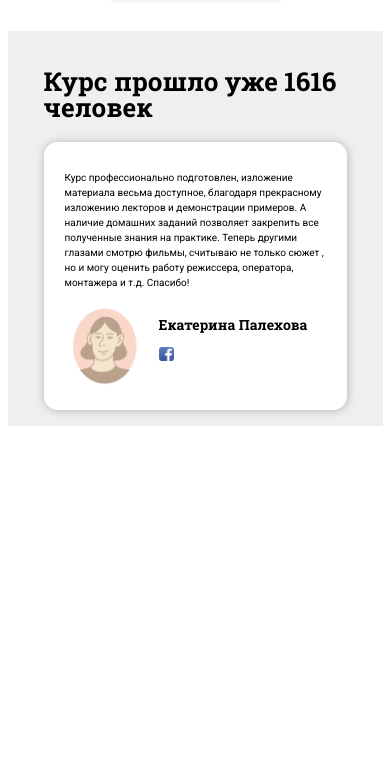
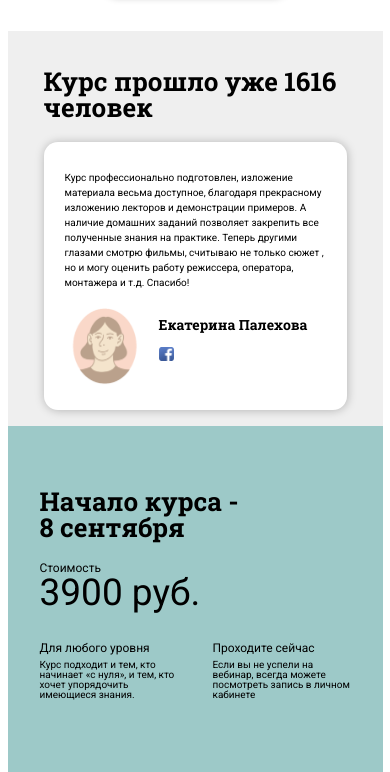
Before and after one commit to PavelG88/Adaptiv-HTML-coding, a plain HTML site: page index.html in a window 390 px wide. Shown: the part 3238-4010 px from the top of the page. Before the commit the page ends 3664 px from the top, so only its background shows below. Drawn offline with Linux system fonts and the light colour scheme.

Commit message:
Added block Start of course

```diff
--- a/index.html
+++ b/index.html
@@ -218,6 +218,27 @@
                     </div>
                 </div>
             </section>
+            <section class="start_kurs">
+                <h2>Начало курса - 8 сентября</h2>
+                <p>Стоимость</p>
+                <p class="cost">3900 руб.</p>
+                <div class="start_kurs_info">
+                    <div class="start_kurs_item">
+                        <h3>Для любого уровня</h3>
+                        <p>
+                            Курс подходит и тем, кто начинает «с нуля», и тем,
+                            кто хочет упорядочить имеющиеся знания.
+                        </p>
+                    </div>
+                    <div class="start_kurs_item">
+                        <h3>Проходите сейчас</h3>
+                        <p>
+                            Если вы не успели на вебинар, всегда можете посмотреть
+                            запись в личном кабинете
+                        </p>
+                    </div>
+                </div>
+            </section>
         </main>
     </div>
 </body>
--- a/styles/style.css
+++ b/styles/style.css
@@ -854,3 +854,137 @@ header img {
         width: 15px;
     }
 }
+
+/* Block Start of course */
+.start_kurs {
+    background-color: #9DC9C8;
+    padding: 179px 121px;
+    box-sizing: border-box;
+}
+
+.start_kurs h2 {
+    font-family: 'Roboto Slab';
+    font-weight: bold;
+    font-size: 55px;
+    line-height: 101.38%;
+    margin-top: 0;
+}
+
+.start_kurs p {
+    font-size: 25px;
+    line-height: 101.38%;
+    margin: 0;
+}
+
+p.cost {
+    margin-top: 0px;
+    font-size: 80px;
+    line-height: 101.38%;
+}
+
+.start_kurs_info {
+    margin-top: 70px;
+    max-width: 686px;
+    display: flex;
+    justify-content: space-between;
+    flex-wrap: wrap;
+}
+
+.start_kurs_item {
+    max-width: 294px;
+    margin-bottom: 10px;
+}
+
+.start_kurs_item h3 {
+    font-size: 25px;
+    line-height: 101.38%;
+    margin-top: 0;
+    margin-bottom: 9px;
+}
+
+.start_kurs_item p {
+    font-size: 18px;
+    line-height: 101.38%;
+}
+
+@media (max-width: 1279px) {
+    .wrapper {
+        max-width: 834px;
+    }
+
+    .start_kurs {
+        padding: 104px 71px;
+    }
+
+    .start_kurs h2 {
+        font-size: 32px;
+    }
+
+    .start_kurs p {
+        font-size: 14px;
+    }
+
+    p.cost {
+        font-size: 46px;
+    }
+
+    .start_kurs_info {
+        margin-top: 38px;
+        max-width: 398px;
+    }
+
+    .start_kurs_item {
+        max-width: 170px;
+    }
+
+    .start_kurs_item h3 {
+        font-size: 14px;
+        margin-bottom: 6px;
+    }
+
+    .start_kurs_item p {
+        font-size: 10px;
+    }
+}
+
+@media (max-width: 991px) {
+    .wrapper {
+        max-width: 375px;
+    }
+
+    .start_kurs {
+        padding: 62px 32px;
+    }
+
+    .start_kurs h2 {
+        font-size: 26px;
+        margin-right: 95px;
+    }
+
+    .start_kurs p {
+        font-size: 12px;
+    }
+
+    p.cost {
+        font-size: 37px;
+    }
+
+    .start_kurs_info {
+        margin-top: 30px;
+        max-width: 320px;
+    }
+
+    .start_kurs_item {
+        max-width: 138px;
+    }
+
+    .start_kurs_item h3 {
+        font-size: 12px;
+        margin-bottom: 6px;
+        font-weight: 400;
+    }
+
+    .start_kurs_item p {
+        font-size: 10px;
+    }
+}
```
